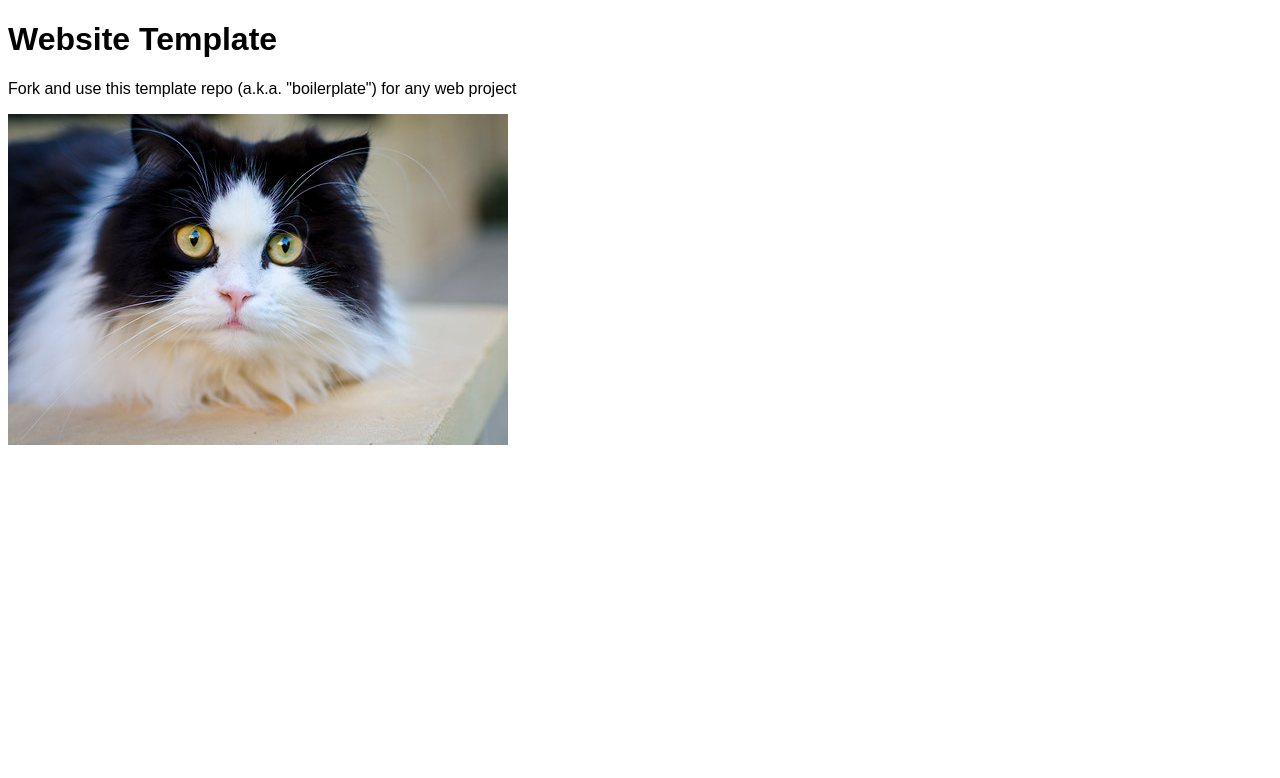
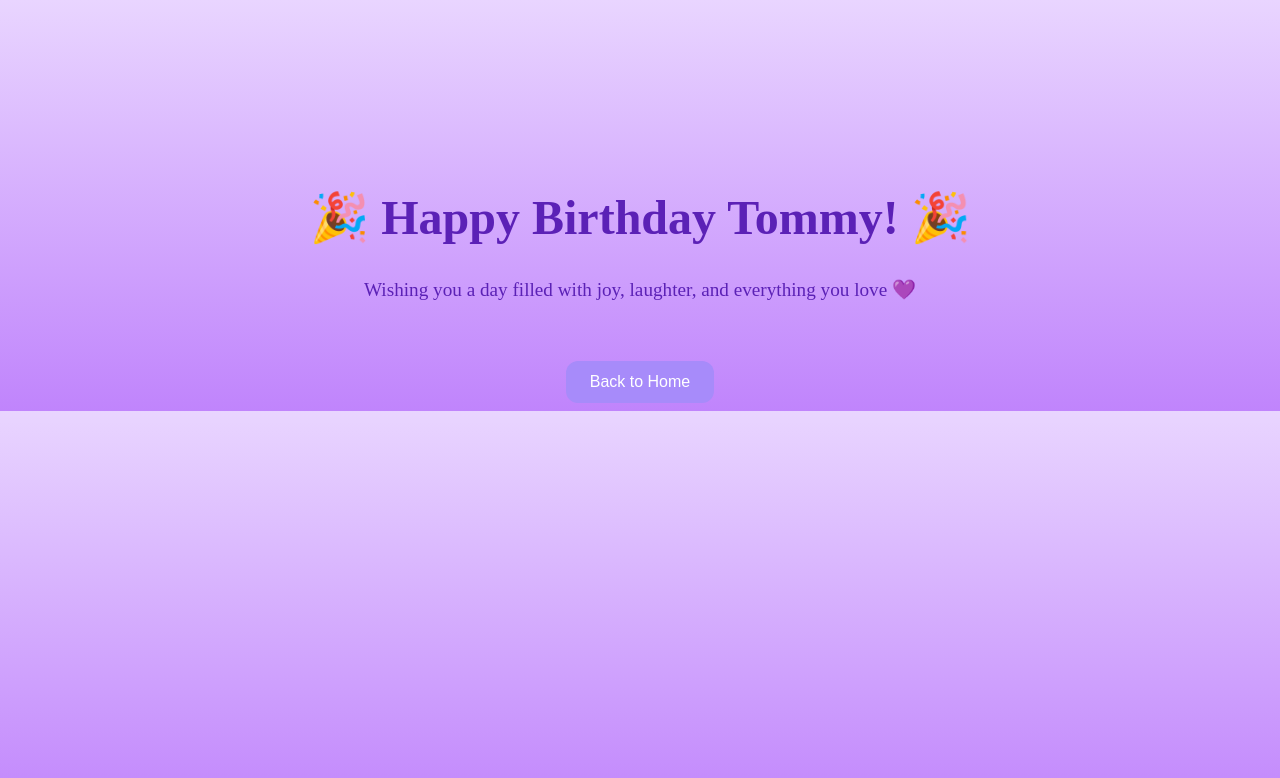
Before and after one commit to michellebarrera03/happybirthday-tommi, a plain HTML site: page congrats.html in a window 1280 px wide. Drawn offline with Linux system fonts and the light colour scheme.

Commit message:
Update congrats.html

```diff
--- a/congrats.html
+++ b/congrats.html
@@ -1,16 +1,42 @@
-<!doctype html>
+<!DOCTYPE html>
 <html lang="en">
 <head>
-	<meta charset="utf-8">
-	<title>Website Template</title>
-	<link rel="stylesheet" href="./assets/css/styles.css">
+  <meta charset="UTF-8" />
+  <meta name="viewport" content="width=device-width, initial-scale=1.0" />
+  <title>Congratulations Tommy 💐</title>
+  <style>
+    body {
+      background: linear-gradient(180deg, #e9d5ff, #c084fc);
+      font-family: 'Playfair Display', serif;
+      color: #5b21b6;
+      text-align: center;
+      padding-top: 150px;
+    }
+    h1 {
+      font-size: 3em;
+    }
+    p {
+      font-size: 1.2em;
+    }
+    button {
+      margin-top: 40px;
+      padding: 12px 24px;
+      border: none;
+      border-radius: 12px;
+      background-color: #a78bfa;
+      color: white;
+      font-size: 1em;
+      cursor: pointer;
+      transition: 0.3s;
+    }
+    button:hover {
+      background-color: #7c3aed;
+    }
+  </style>
 </head>
 <body>
-
-	<h1>Website Template</h1>
-	<p>Fork and use this template repo (a.k.a. "boilerplate") for any web project</p>
-	<img src="assets/img/cat.jpg" alt="">
-
-	<script src="./assets/js/main.js"></script>
+  <h1>🎉 Happy Birthday Tommy! 🎉</h1>
+  <p>Wishing you a day filled with joy, laughter, and everything you love 💜</p>
+  <button onclick="window.location.href='index.html'">Back to Home</button>
 </body>
 </html>
```
